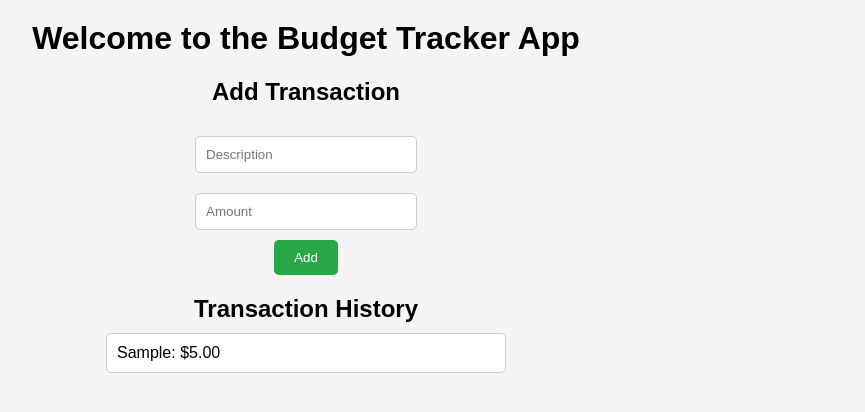
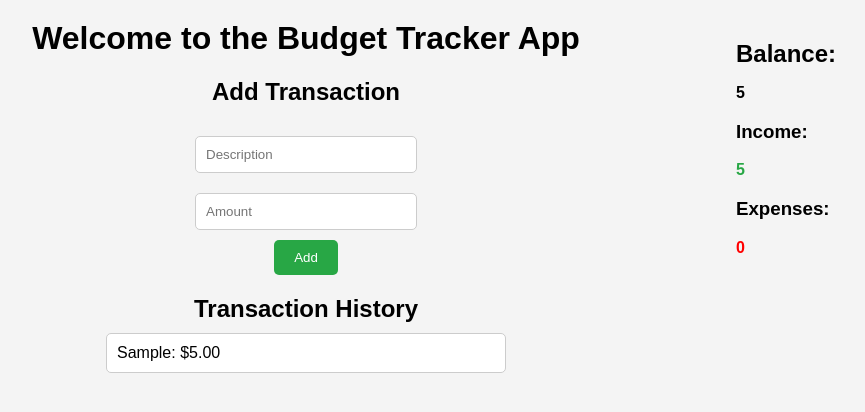
Before and after one commit to arixhai/budget-tracker, a plain HTML site: page index.html in a window 1280 px wide. Both pictures are taken after typing "Sample", "5" into the empty fields and a click on the button "Add". Shown: the whole page, without its empty margins (334-1199 px from the left). Drawn offline with Linux system fonts and the light colour scheme.

Commit message:
Added balance, expenses, income and their functionality

```diff
--- a/index.html
+++ b/index.html
@@ -21,6 +21,16 @@
         <h2>Transaction History</h2>
         <ul id="transaction-list"></ul>
     </div>
+    <div class="balance-container">
+        <h2>Balance: </h2>
+            <p id="balance">£0</p>
+
+        <h3>Income: </h3>
+            <p id="income">£0</p>
+
+        <h3>Expenses: </h3>
+            <p id="expenses">£0</p>
+    </div>
 </body>
 <script src="script.js"></script>
 </html>
--- a/script.js
+++ b/script.js
@@ -2,6 +2,9 @@ console.log("Budget tracker is running");
 // Get elements from the HTML file
 const form = document.getElementById('transaction-form');
 const transactionList = document.getElementById('transaction-list');
+let balance = 0;
+let totalIncome = 0;
+let totalExpenses = 0;
 
 //Create array for transactions
 let transactions = [];
@@ -25,9 +28,12 @@ form.addEventListener('submit', (event) => {
 
     // Update the transaction list
     displayTransactions();
+
+    // Calculate balance
+    calcBalance(amount);
 });
 
-// Function to put the transactions tto the list
+// Function to put the transactions to the list
 function displayTransactions() {
 
     // Clear the current list
@@ -40,3 +46,21 @@ function displayTransactions() {
             transactionList.appendChild(listItem);
     })
 };
+
+// Function that calculates total balance
+function calcBalance(amount) {
+
+    // Check if the amount is negative or positive
+    if (amount >= 0) {
+        totalIncome += amount;
+    } else {
+        totalExpenses += amount;
+    }
+
+    balance = totalIncome + totalExpenses;
+
+    document.getElementById('balance').innerHTML = balance;
+    document.getElementById('income').innerHTML = totalIncome;
+    document.getElementById('expenses').innerHTML = totalExpenses;
+    console.log("your balance is " + balance);
+}
--- a/styles.css
+++ b/styles.css
@@ -58,3 +58,26 @@ h2 {
     border-radius: 5px;
     margin: 5px 0;
 }
+
+.balance-container {
+    position: absolute;
+    top: 20px;
+    right: 20px;
+    text-align: left;
+    margin-right: 90px;
+}
+
+#balance {
+    color: black;
+    font-weight: bold;
+}
+
+#income {
+    color: #28a745;
+    font-weight: bold;
+}
+
+#expenses {
+    color: red;
+    font-weight: bold;
+}
```
